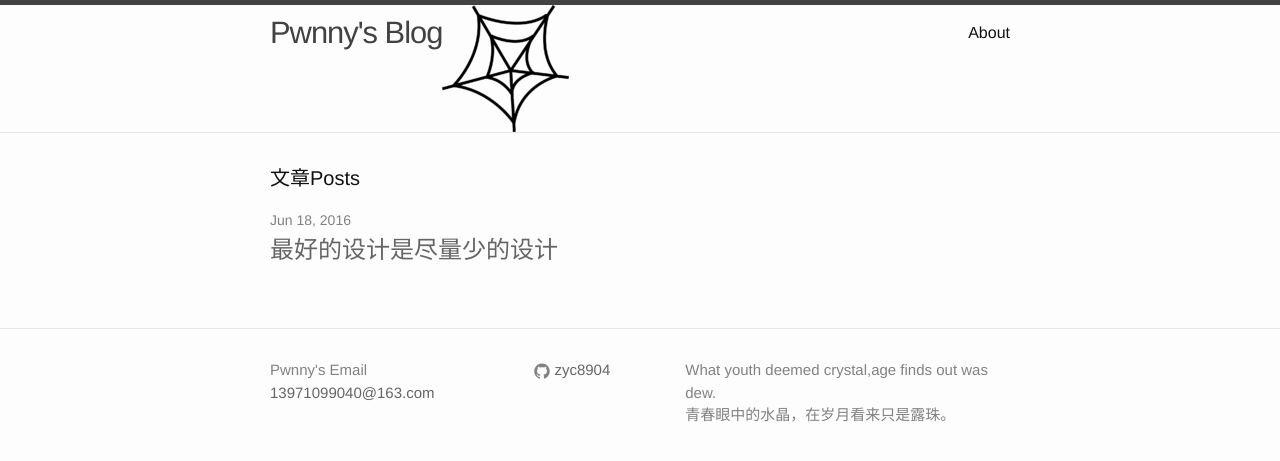
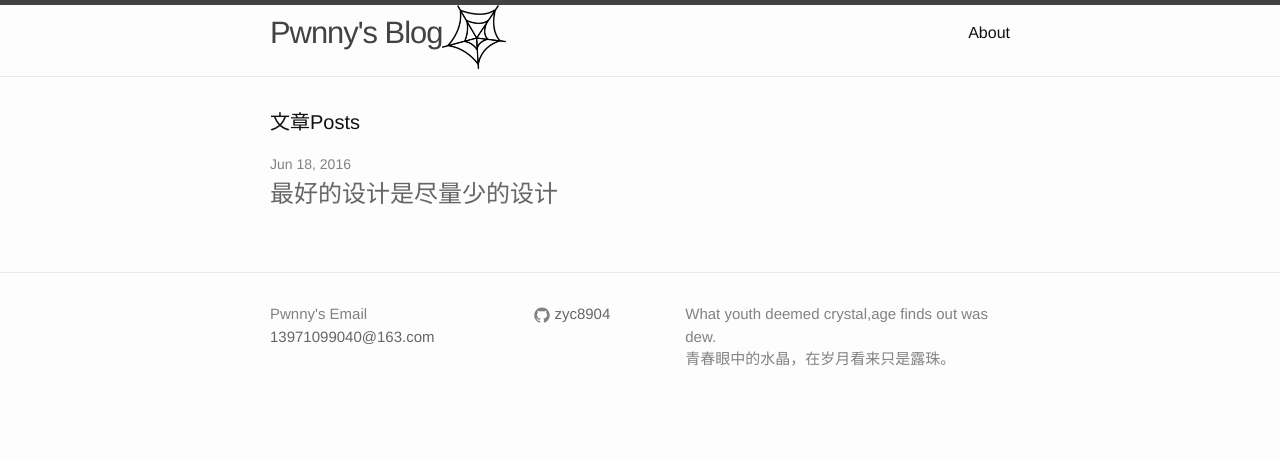
Before and after one commit to zyc8904/zyc8904.github.io, a Jekyll site: the page built from index.html, in a window 1280 px wide. Shown: the top 461 px of the page. Built offline with Jekyll 4.4.1, drawn with Linux system fonts in a browser that asks for light colours.

Commit message:
img位置放错了

```diff
--- a/_sass/_base.scss
+++ b/_sass/_base.scss
@@ -170,11 +170,10 @@ pre {
         padding-right: $spacing-unit / 2;
         padding-left: $spacing-unit / 2;
     }
-
-    .wrapper img{
+}
+.wrapper img{
         max-height: 4rem;
     }
-}
 
 
 
```
